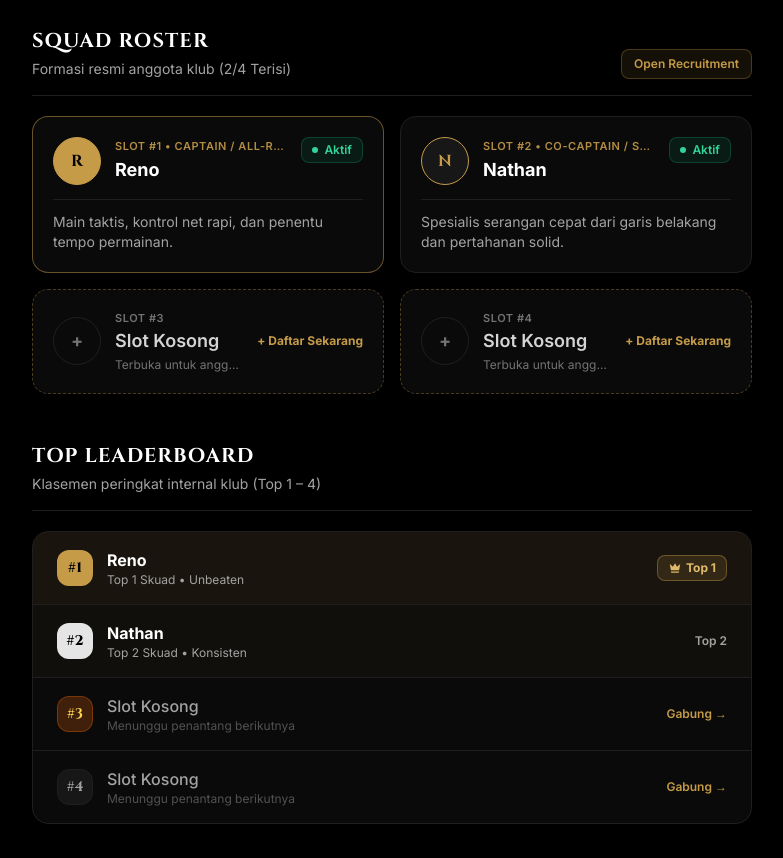
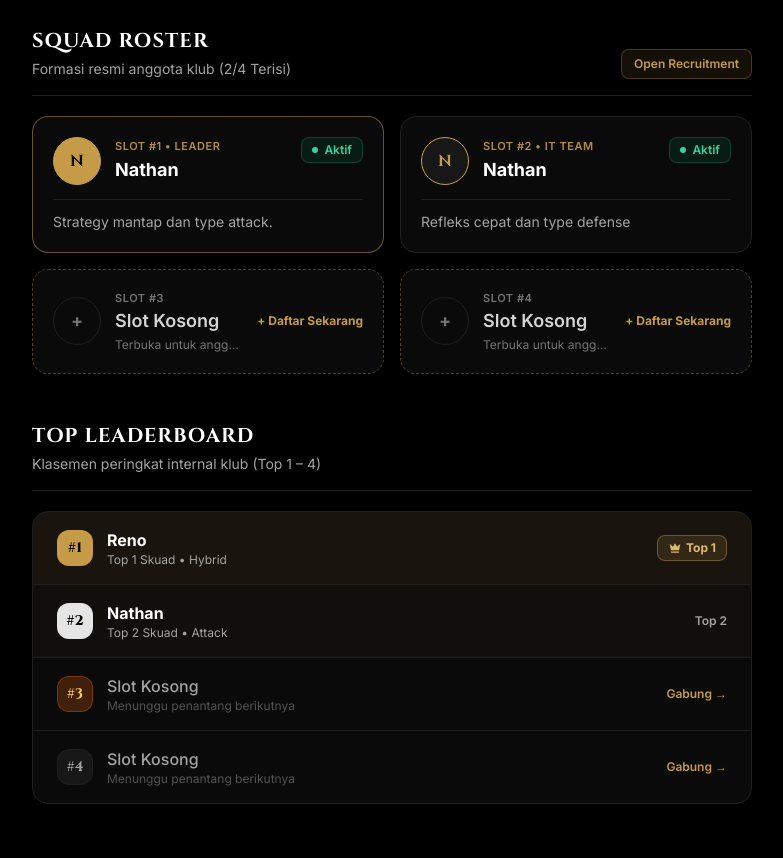
Before and after one commit to renonarend/Rep-of-solara, a plain HTML site: page index.html in a window 1280 px wide. Shown: the part 700-1558 px from the top of the page, without its empty margins (248-1031 px from the left). Drawn offline with nearby package versions, Linux system fonts and the light colour scheme.

Commit message:
Update index.html

```diff
--- a/index.html
+++ b/index.html
@@ -184,15 +184,15 @@
             // =================================================================
             const squadRoster = [
                 {
-                    name: "Reno",
-                    role: "Captain / All-Rounder",
-                    desc: "Main taktis, kontrol net rapi, dan penentu tempo permainan.",
+                    name: "Nathan",
+                    role: "Leader",
+                    desc: "Strategy mantap dan type attack.",
                     avatar: ""
                 },
                 {
                     name: "Nathan",
-                    role: "Co-Captain / Smasher",
-                    desc: "Spesialis serangan cepat dari garis belakang dan pertahanan solid.",
+                    role: "IT team",
+                    desc: "Refleks cepat dan type defense",
                     avatar: ""
                 },
                 null, // Slot 3 (Kosong) -> Ganti null dengan { name: "...", role: "...", desc: "...", avatar: "" }
@@ -208,12 +208,12 @@
                 {
                     rank: 1,
                     name: "Reno",
-                    note: "Top 1 Skuad • Unbeaten"
+                    note: "Top 1 Skuad • Hybrid"
                 },
                 {
                     rank: 2,
                     name: "Nathan",
-                    note: "Top 2 Skuad • Konsisten"
+                    note: "Top 2 Skuad • Attack"
                 },
                 {
                     rank: 3,
```
